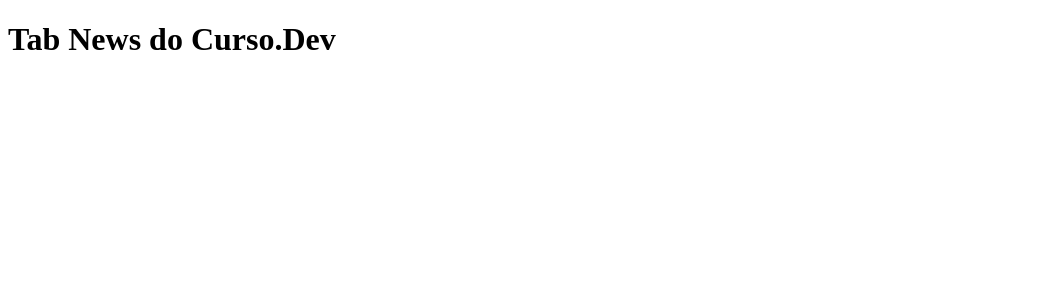
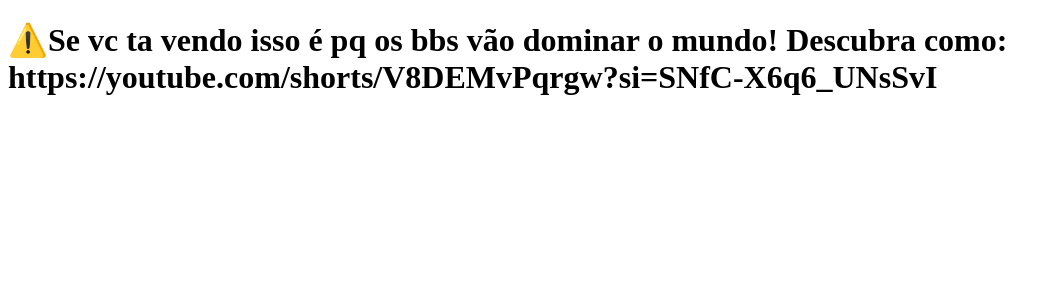
Before and after one commit to 425tomake/clone-tabnews, a Next.js app: page / in a window 1280 px wide. Shown: the top 300 px of the page, without its empty margins (0-1060 px from the left). Built offline with nearby package versions, Linux system fonts and the light colour scheme.

Commit message:
Adição do link do video fofo

```diff
--- a/pages/index.js
+++ b/pages/index.js
@@ -1,5 +1,7 @@
 function Home(){
-    return <h1>Tab News do Curso.Dev</h1>
+    return <h1> ⚠️Se vc ta vendo isso é pq os bbs vão dominar o mundo!
+        Descubra como: https://youtube.com/shorts/V8DEMvPqrgw?si=SNfC-X6q6_UNsSvI
+    </h1>
 
 
 }
```
